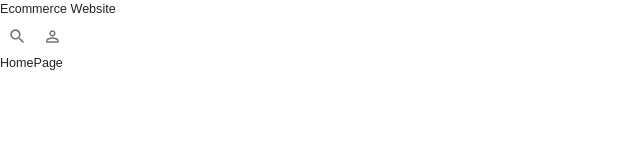
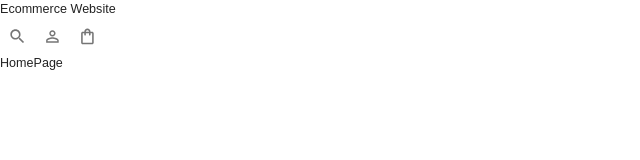
Before and after one commit to brosmar18/ecommerce-client, a React (Create React App) app: page / in a window 1280 px wide. Shown: the top 160 px of the page, without its empty margins (0-640 px from the left). Built offline with nearby package versions, Linux system fonts and the light colour scheme; a web font is replaced by a local one.

Commit message:
ShoppingBag icon added

```diff
--- a/src/pages/Global/NavBar.jsx
+++ b/src/pages/Global/NavBar.jsx
@@ -26,6 +26,11 @@ const NavBar = () => {
             <IconButton>
               <PersonOutline />
             </IconButton>
+            <Badge>
+              <IconButton>
+                <ShoppingBagOutlined />
+              </IconButton>
+            </Badge>
           </Box>
         </Box>
       </Box>
```
